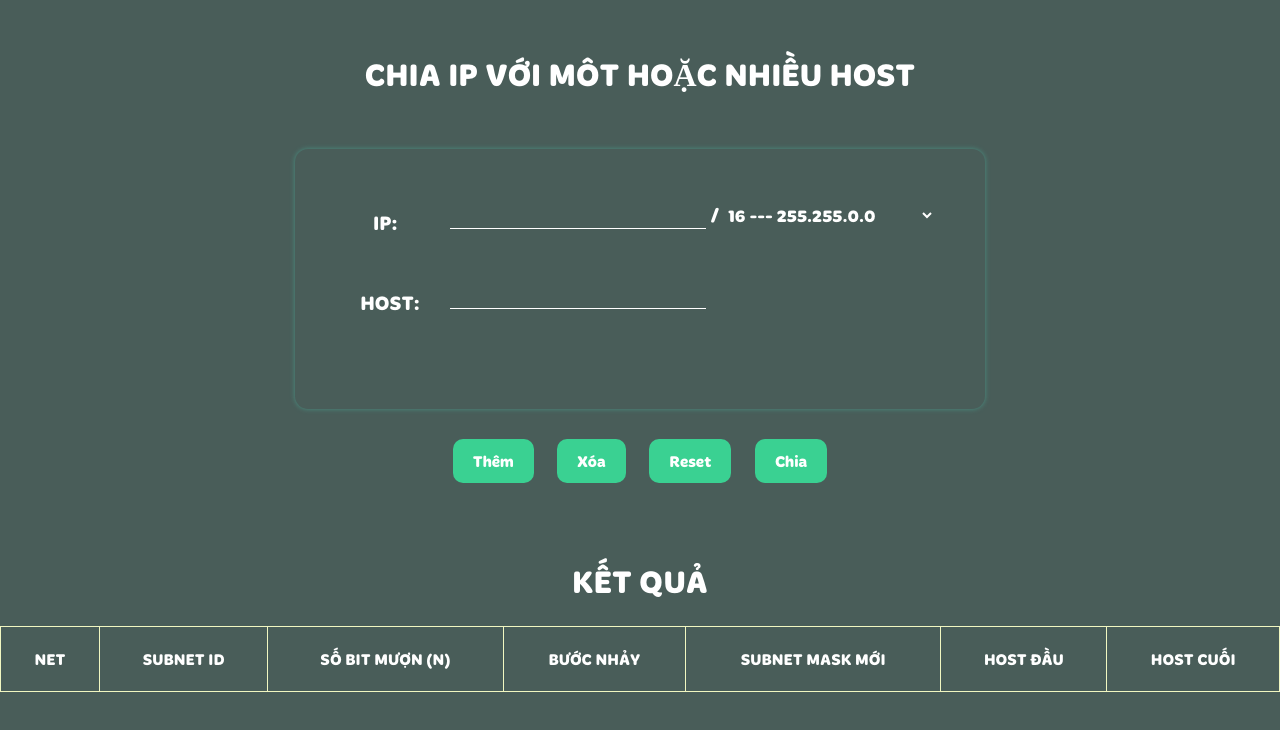
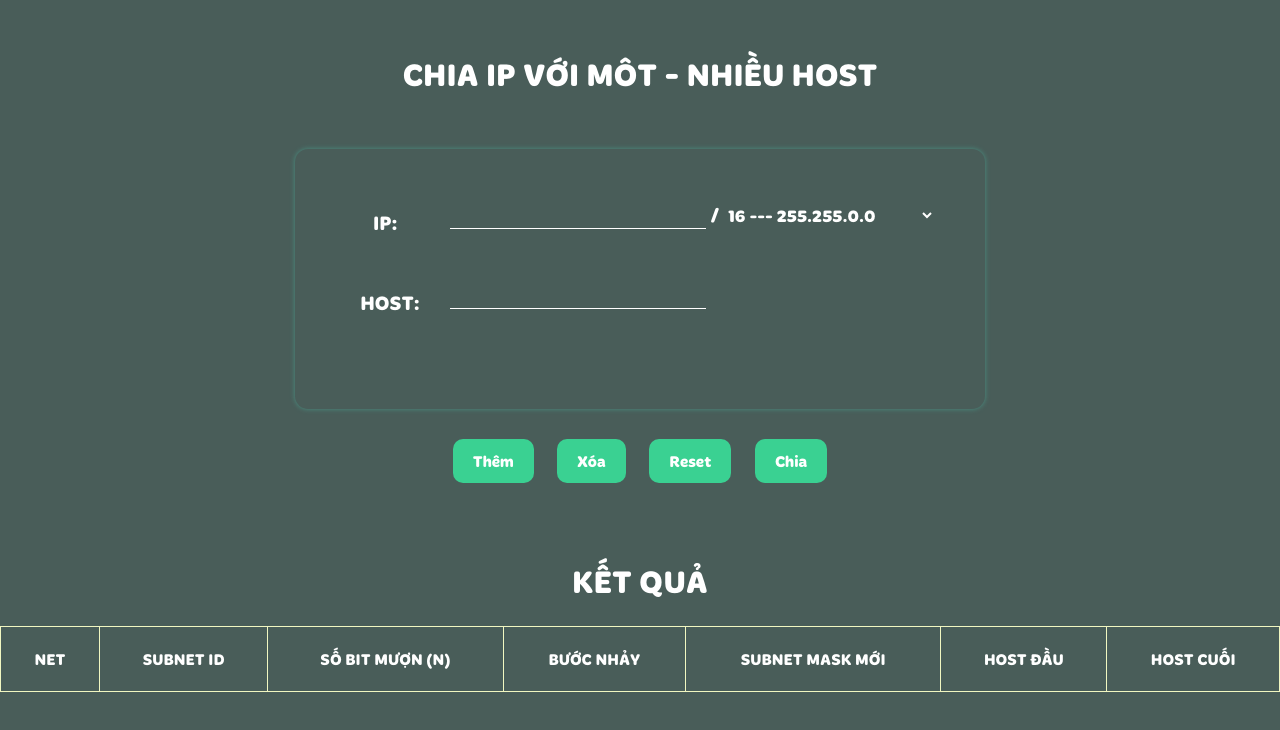
Before and after one commit to thanhnhahuynh1509/ChiaIP-150721, a plain HTML site: page index.html in a window 1280 px wide. Drawn offline with Linux system fonts and the light colour scheme.

Commit message:
Update index.html

```diff
--- a/index.html
+++ b/index.html
@@ -16,7 +16,7 @@
     <!-- CHIA NHIEU HOST -->
     <div class="contain-chiaIP-2">
         <div class="big-contain-form">
-            <h1>Chia IP với môt hoặc nhiều host</h1>
+            <h1>Chia IP với môt - nhiều host</h1>
             <div class="contain-form">
                 <p class="ip-subnet">
                     <text>IP:</text> <input type="text" name="ip" class="ip-value" autocomplete="off"> /
```
